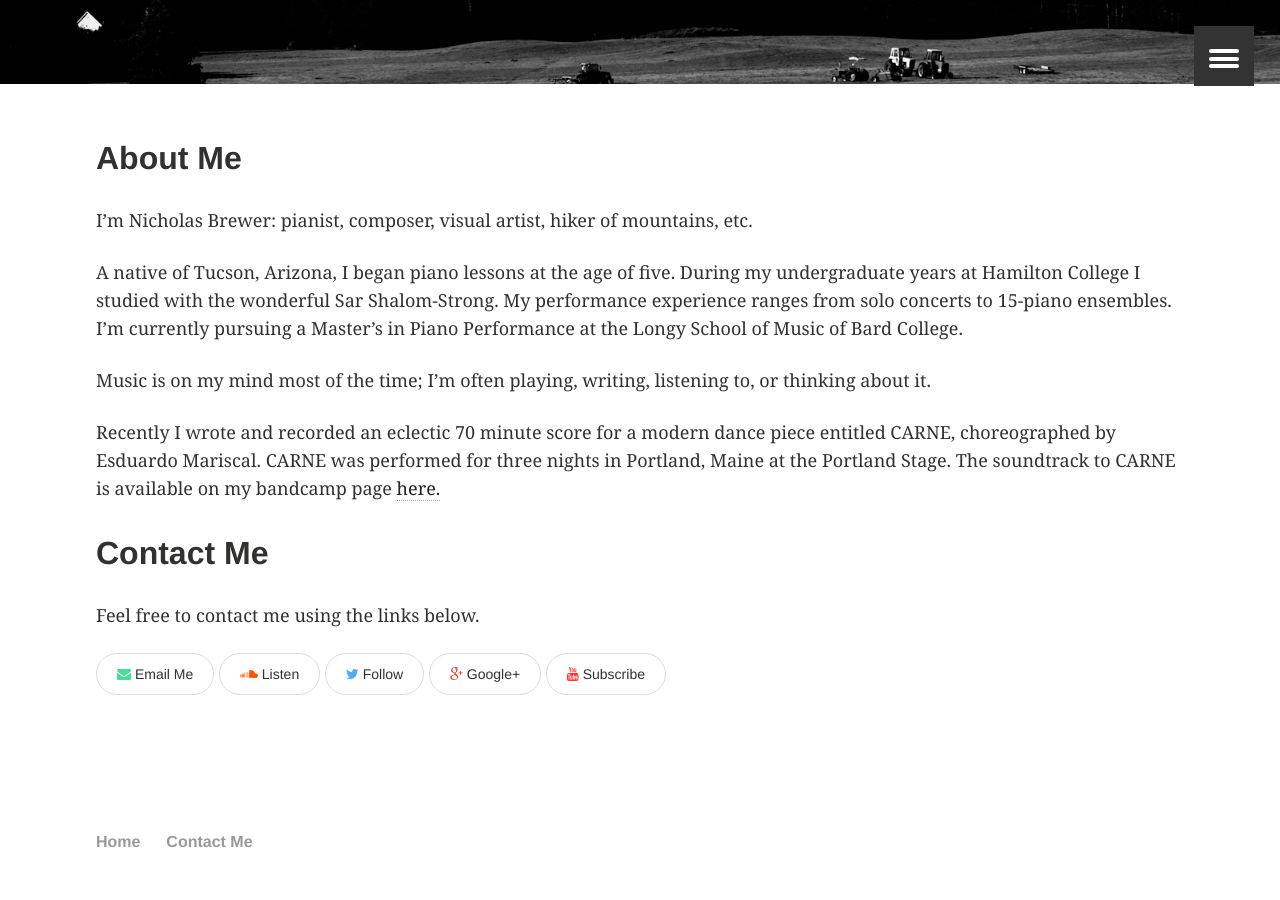
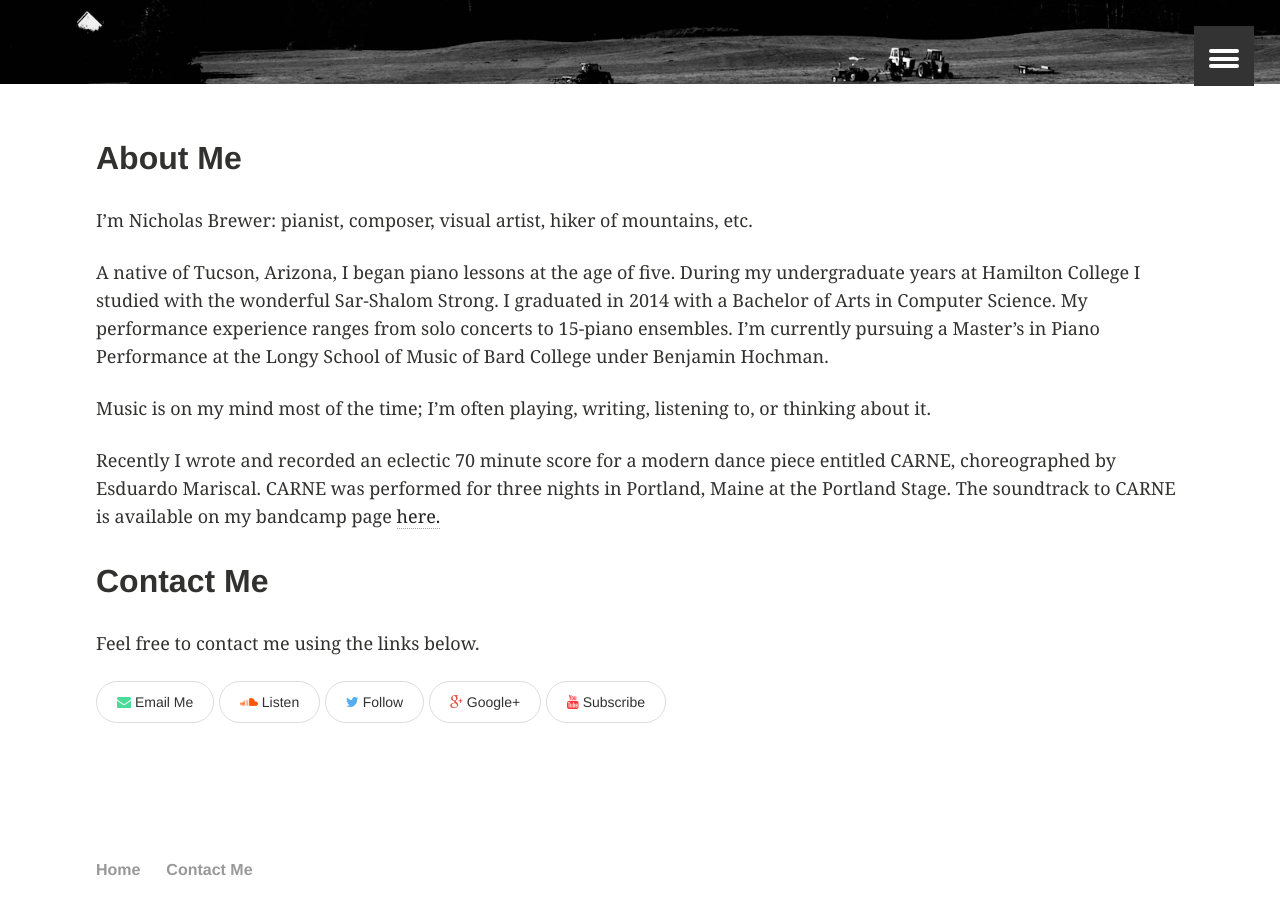
Before and after one commit to nicholasbrewer/nicholasbrewer.github.io, a Jekyll site: the page built from about/index.md, in a window 1280 px wide and 900 px high, scrolled down 454 px. Built offline with Jekyll 4.4.1, drawn with Linux system fonts in a browser that asks for light colours.

Commit message:
Updated bio a little

```diff
--- a/about/index.md
+++ b/about/index.md
@@ -17,7 +17,7 @@ toc: true
 
 I'm Nicholas Brewer: pianist, composer, visual artist, hiker of mountains, etc.
 
-A native of Tucson, Arizona, I began piano lessons at the age of five. During my undergraduate years at Hamilton College I studied with the wonderful Sar Shalom-Strong. My performance experience ranges from solo concerts to 15-piano ensembles. I'm currently pursuing a Master's in Piano Performance at the Longy School of Music of Bard College.
+A native of Tucson, Arizona, I began piano lessons at the age of five. During my undergraduate years at Hamilton College I studied with the wonderful Sar-Shalom Strong. I graduated in 2014 with a Bachelor of Arts in Computer Science. My performance experience ranges from solo concerts to 15-piano ensembles. I'm currently pursuing a Master's in Piano Performance at the Longy School of Music of Bard College under Benjamin Hochman.
 
 Music is on my mind most of the time; I'm often playing, writing, listening to, or thinking about it.
 
```
